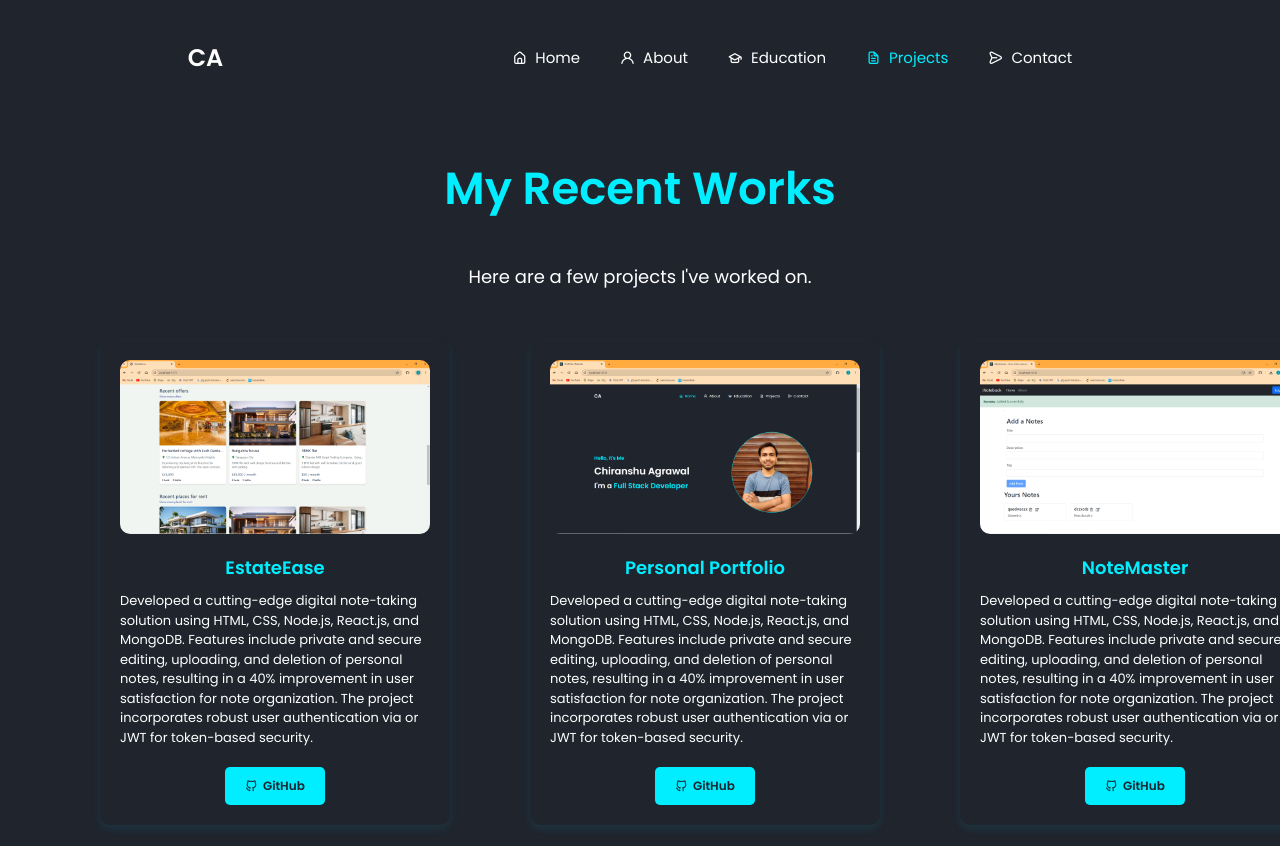
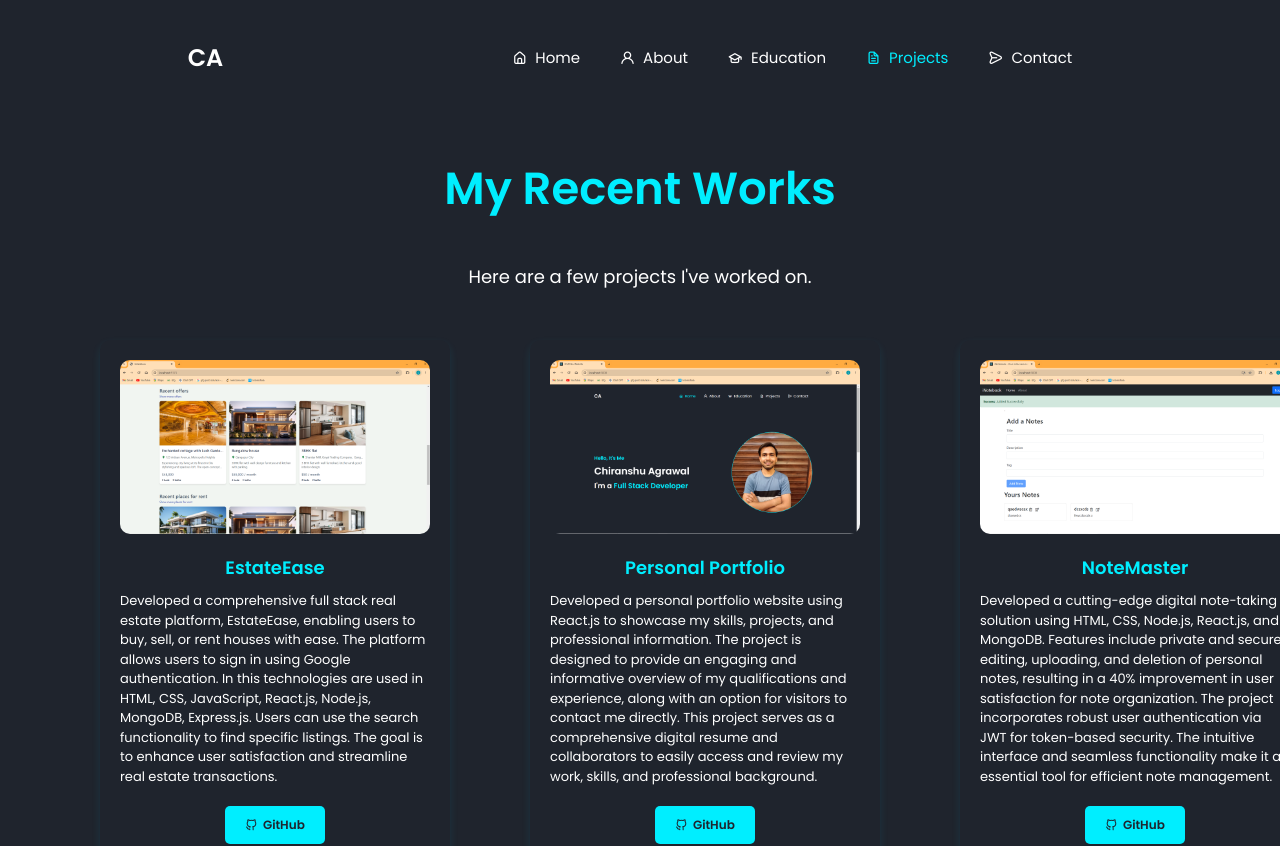
Before and after one commit to Chiranshu3004/https---github.com-Chiranshu3004-Personal-Portfolio, a React (Create React App) app: page /project in a window 1280 px wide. Shown: the top 846 px of the page. Built offline with nearby package versions, Linux system fonts and the light colour scheme.

Commit message:
updated project.js

```diff
--- a/src/components/Project.js
+++ b/src/components/Project.js
@@ -17,19 +17,19 @@ const Project = () => {
         {
           imgPath: ImgEstate,
           title: 'EstateEase',
-          description: 'Developed a cutting-edge digital note-taking solution using HTML, CSS, Node.js, React.js, and MongoDB. Features include private and secure editing, uploading, and deletion of personal notes, resulting in a 40% improvement in user satisfaction for note organization. The project incorporates robust user authentication via or JWT for token-based security.',
-          ghLink: 'https://github.com/Chiranshu3004/iNotebook',
+          description: 'Developed a comprehensive full stack real estate platform, EstateEase, enabling users to buy, sell, or rent houses with ease. The platform allows users to sign in using Google authentication. In this technologies are used in  HTML, CSS, JavaScript, React.js, Node.js, MongoDB, Express.js. Users can use the search functionality to find specific listings. The goal is to enhance user satisfaction and streamline real estate transactions. ',
+          ghLink: 'https://github.com/Chiranshu3004/EstateEase',
         },
         {
           imgPath: ImgPort,
           title: 'Personal Portfolio',
-          description: 'Developed a cutting-edge digital note-taking solution using HTML, CSS, Node.js, React.js, and MongoDB. Features include private and secure editing, uploading, and deletion of personal notes, resulting in a 40% improvement in user satisfaction for note organization. The project incorporates robust user authentication via or JWT for token-based security.',
-          ghLink: 'https://github.com/Chiranshu3004/iNotebook',
+          description: 'Developed a personal portfolio website using React.js to showcase my skills, projects, and professional information. The project is designed to provide an engaging and informative overview of my qualifications and experience, along with an option for visitors to contact me directly. This project serves as a comprehensive digital resume and collaborators to easily access and review my work, skills, and professional background.',
+          ghLink: 'https://github.com/Chiranshu3004/My-Portfolio',
         },
         {
           imgPath: ImgNtbk,
           title: 'NoteMaster',
-          description: 'Developed a cutting-edge digital note-taking solution using HTML, CSS, Node.js, React.js, and MongoDB. Features include private and secure editing, uploading, and deletion of personal notes, resulting in a 40% improvement in user satisfaction for note organization. The project incorporates robust user authentication via or JWT for token-based security.',
+          description: 'Developed a cutting-edge digital note-taking solution using HTML, CSS, Node.js, React.js, and MongoDB. Features include private and secure editing, uploading, and deletion of personal notes, resulting in a 40% improvement in user satisfaction for note organization. The project incorporates robust user authentication via JWT for token-based security. The intuitive interface and seamless functionality make it an essential tool for efficient note management.',
           ghLink: 'https://github.com/Chiranshu3004/iNotebook',
         },
         {
@@ -60,7 +60,7 @@ const Project = () => {
             imgPath: Imglist,
             title: 'To Do List',
             description: 'Developed a user-friendly to-do list application using HTML, CSS, and JavaScript. This project allows users to add, edit, and delete tasks efficiently, providing a seamless task management experience. ',
-            ghLink: 'https://github.com/Chiranshu3004/iNotebook',
+            ghLink: 'https://github.com/Chiranshu3004/To-Do-List',
           },
           {
             imgPath: ImgClk,
```
